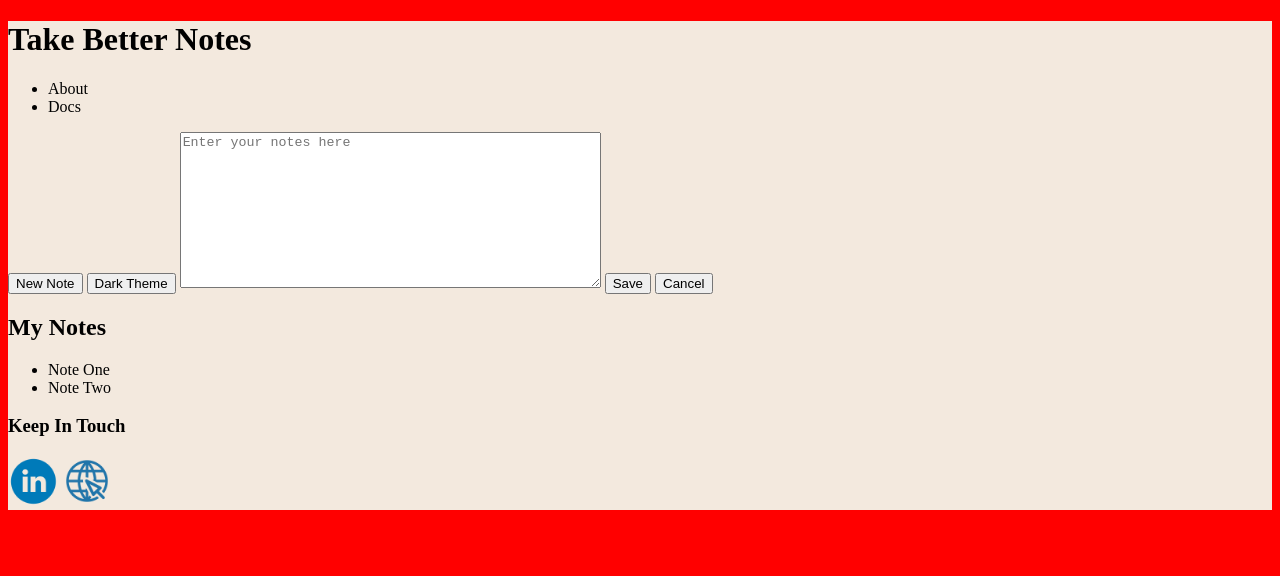
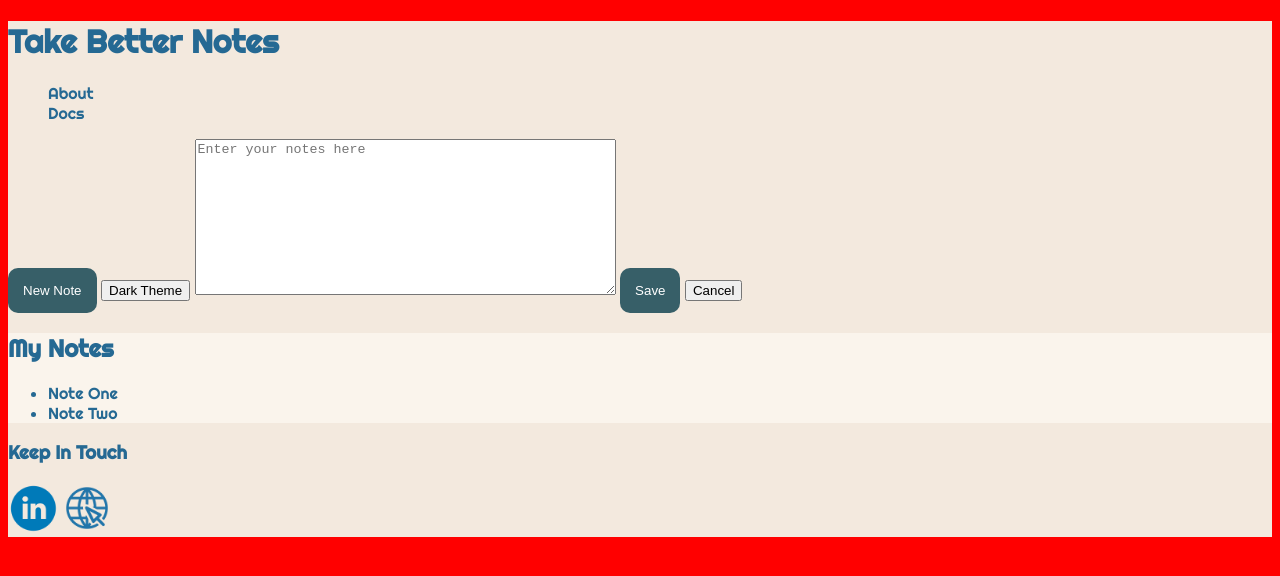
Before and after one commit to kianabdollahi/WebTechAssignment1, a plain HTML site: page index.html in a window 1280 px wide. Drawn offline with Linux system fonts and the light colour scheme.

Commit message:
Adds styling to buttons

```diff
--- a/CSS/stylesheet.css
+++ b/CSS/stylesheet.css
@@ -4,6 +4,30 @@ html {
 
 body {
   background-color: #f3e9de;
+  font-family: "Righteous", cursive;
+}
+
+h1,
+h2,
+h3,
+.nav-list,
+#my-notes-list {
+  color: #256993;
+}
+.nav-list {
+  list-style: none;
+}
+aside {
+  background-color: #faf4ec;
+}
+
+#new-note-button,
+#save-button {
+  background-color: #375f68;
+  color: white;
+  border: none;
+  border-radius: 10px;
+  padding: 15px;
 }
 
 @media screen and (min-width: 600px) {
@@ -11,5 +35,3 @@ body {
     background-color: red;
   }
 }
-
-/* font-family: 'Righteous', cursive; */
```
